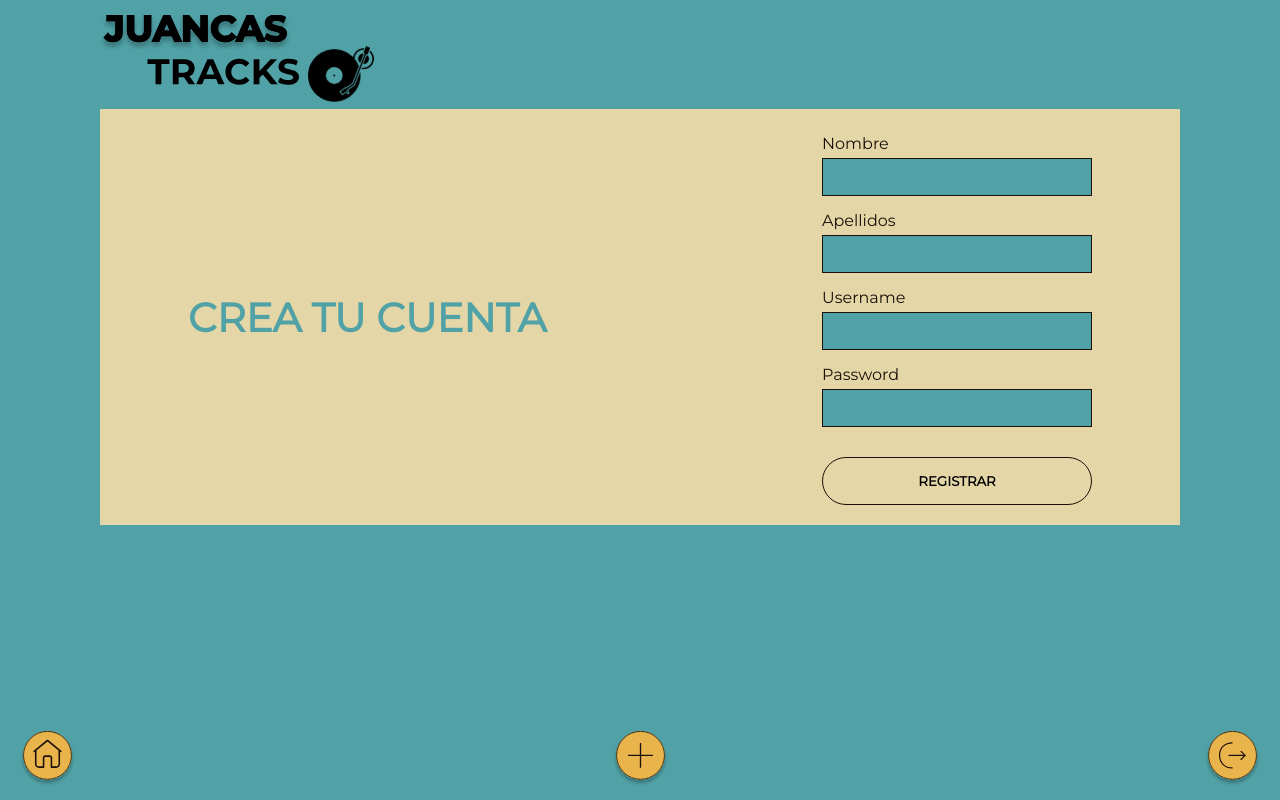
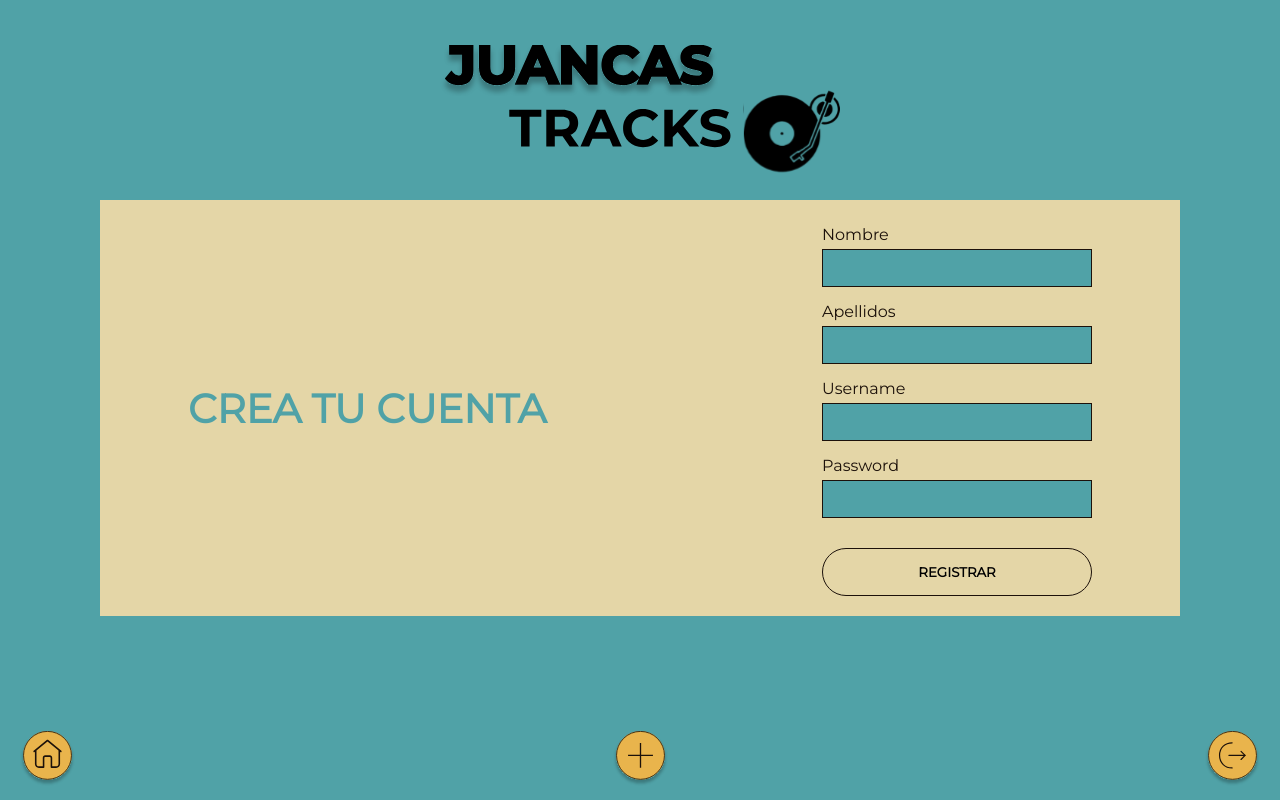
Before and after one commit to ginamarieges/Juancas-Tracks-front, a React (Vite) app: page /register in a window 1280 px wide. Built offline with nearby package versions, Linux system fonts and the light colour scheme; no server answers.

Commit message:
Add HeaderStyled and media queries

```diff
--- a/src/components/Header/Header.tsx
+++ b/src/components/Header/Header.tsx
@@ -1,6 +1,23 @@
+import HeaderStyled from "./HeaderStyled";
+
 const Header = (): React.ReactElement => {
   return (
-    <img src="/img/logo.svg" alt="juancas logo" width={274} height={105} />
+    <HeaderStyled>
+      <img
+        src="/img/logo.svg"
+        alt="juancas logo"
+        className="small-logo"
+        width={274}
+        height={105}
+      />
+      <img
+        src="/img/logo.svg"
+        alt="juancas logo"
+        className="big-logo"
+        width={400}
+        height={200}
+      />
+    </HeaderStyled>
   );
 };
 
--- /dev/null
+++ b/src/components/Header/HeaderStyled.ts
@@ -0,0 +1,21 @@
+import { styled } from "styled-components";
+
+const HeaderStyled = styled.header`
+  .small-logo {
+    @media (min-width: 600px) {
+      display: none;
+    }
+  }
+  .big-logo {
+    display: none;
+    @media (min-width: 600px) {
+      display: block;
+    }
+  }
+  @media (min-width: 600px) {
+    display: flex;
+    justify-content: center;
+  }
+`;
+
+export default HeaderStyled;
```
